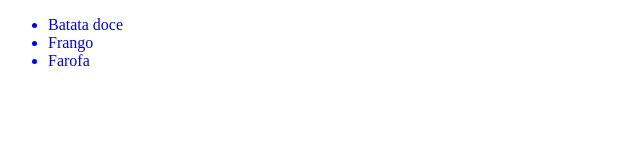
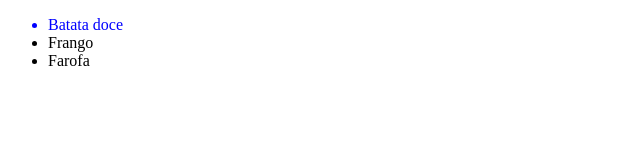
Before and after one commit to FireguiQueen/rocketseat-discover, a plain HTML site: page Trilha fundamentar/HTML & CSS/Exercises/Pseudo-classe.html in a window 1280 px wide. Shown: the whole page, without its empty margins (0-640 px from the left). Drawn offline with Linux system fonts and the light colour scheme.

Commit message:
Update Pseudo-classe.html

```diff
--- a/Trilha fundamentar/HTML & CSS/Exercises/Pseudo-classe.html
+++ b/Trilha fundamentar/HTML & CSS/Exercises/Pseudo-classe.html
@@ -6,7 +6,7 @@
     <meta name="viewport" content="width=device-width, initial-scale=1.0">
     <title>Document</title>
     <style>
-        ul:first-child{
+        ul li:first-child{
             color: blue;
         }
     </style>
```
